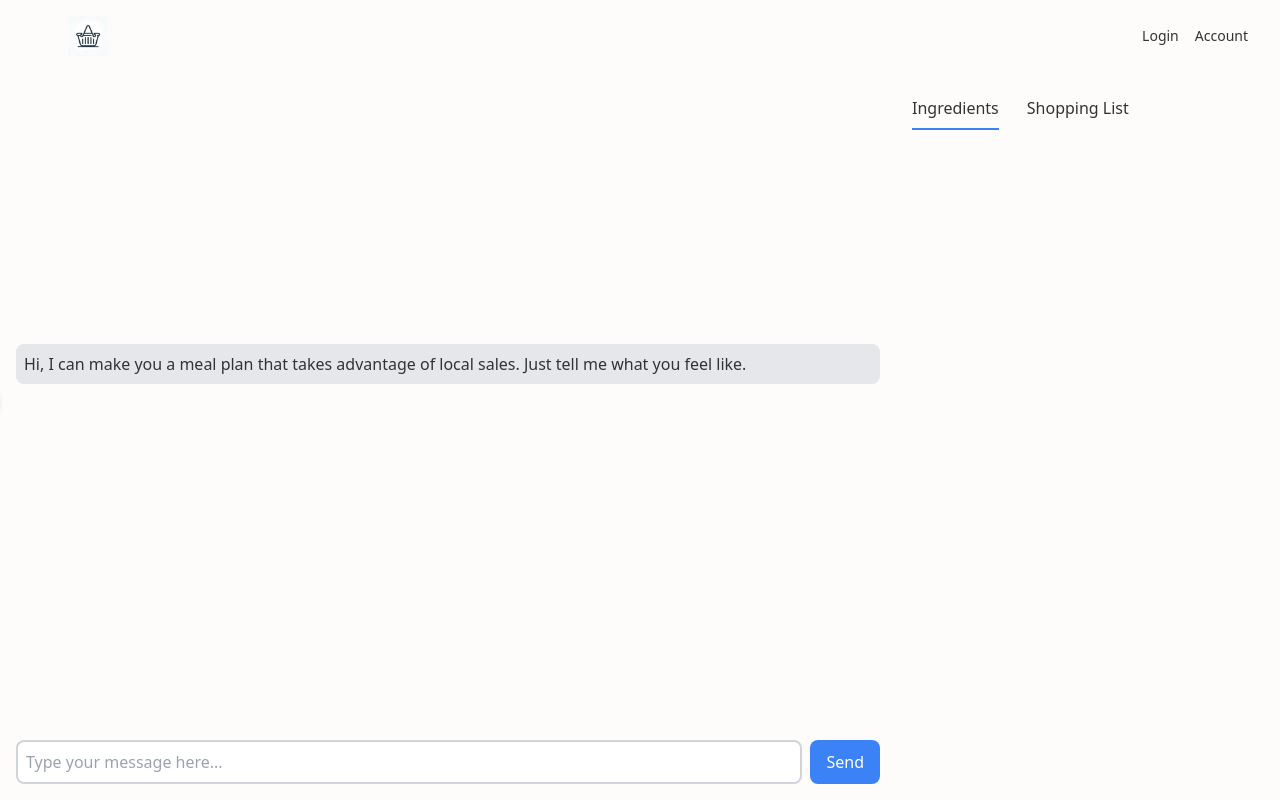
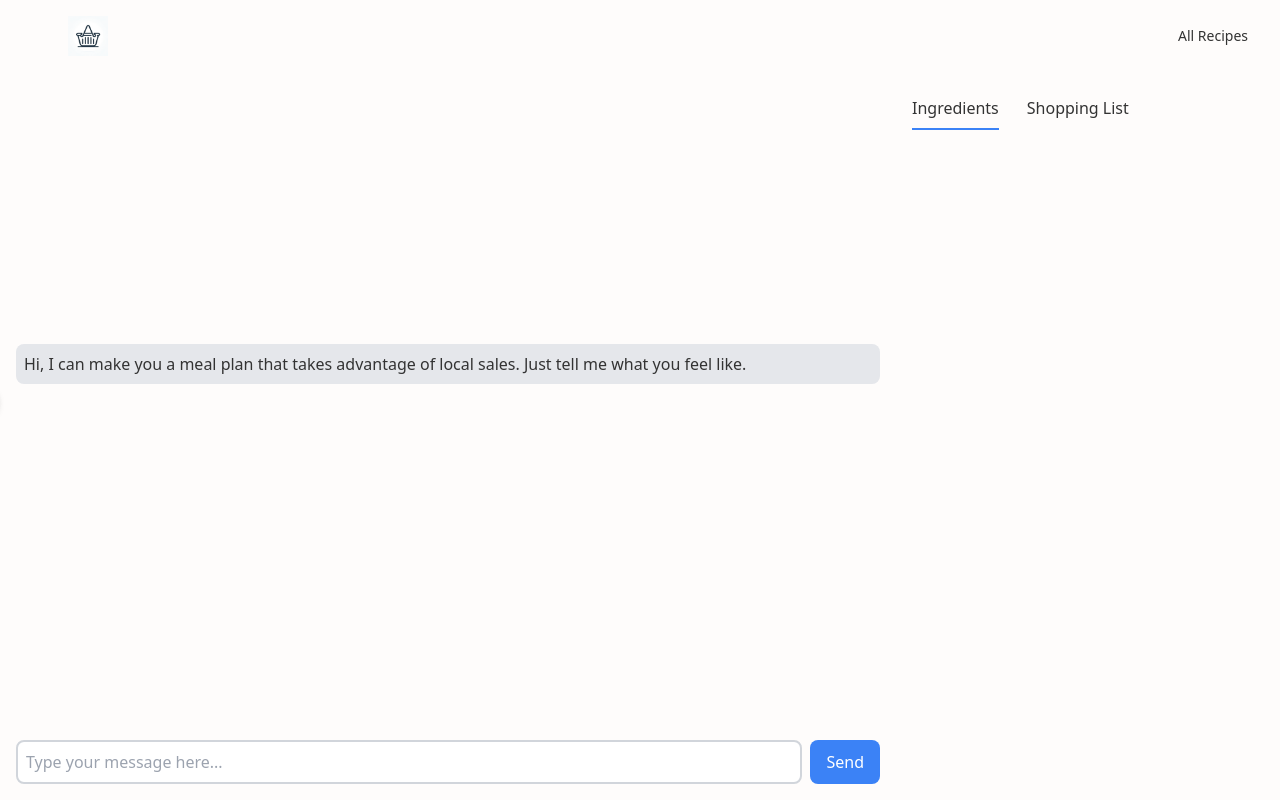
Before and after one commit to AStox/savvysupper, a Next.js app: page / in a window 1280 px wide. Built offline with nearby package versions, Linux system fonts and the light colour scheme.

Commit message:
Add all recipes page

```diff
--- a/components/MealPlanSection.tsx
+++ b/components/MealPlanSection.tsx
@@ -6,10 +6,14 @@ import RecipeModal from "./RecipeModal";
 import { Recipe } from "@/utils/generateRecipe";
 import ShoppingListSection from "./ShoppingListSection";
 
-const MealPlanSection: React.FC = () => {
+type Props = {
+  recipes?: Recipe[];
+};
+
+const MealPlanSection: React.FC<Props> = ({ recipes }) => {
   const [selectedMeal, setSelectedMeal] = useState<Recipe | null>(null);
   const { meals } = useAppState();
-  const recipes = meals;
+  recipes = recipes || meals;
 
   const handleMealSelect = (meal: Recipe) => {
     setSelectedMeal(meal);
--- a/components/TopBar.tsx
+++ b/components/TopBar.tsx
@@ -1,19 +1,18 @@
 import Image from "next/image";
+import Link from "next/link";
 import React from "react";
 
 const TopBar: React.FC = () => {
   return (
     <header className="py-4 px-6 flex justify-between items-center">
-      {/* Logo - Assuming the logo is white and needs a dark background to be visible */}
-      <div className="relative w-32 h-10 rounded-full flex justify-center items-center">
-        <Image src="/logo1.png" alt="SavvySupper Logo" layout="fill" objectFit="contain" />
-      </div>
+      <Link href="/" passHref>
+        <div className="relative w-32 h-10 rounded-full flex justify-center items-center">
+          <Image src="/logo1.png" alt="SavvySupper Logo" layout="fill" objectFit="contain" />
+        </div>
+      </Link>
       <div className="flex items-center">
-        <a href="/login" className="text-sm hover mx-2">
-          Login
-        </a>
-        <a href="/account" className="text-sm hover mx-2">
-          Account
+        <a href="/recipes" className="text-sm hover mx-2">
+          All Recipes
         </a>
       </div>
     </header>
--- /dev/null
+++ b/pages/recipes.tsx
@@ -0,0 +1,41 @@
+import React, { useEffect, useState } from "react";
+import styles from "./index.module.css";
+import TopBar from "../components/TopBar";
+import MealPlanSection from "../components/MealPlanSection";
+import SecondaryTopBar from "../components/SecondaryTopBar";
+import { AppStateProvider, useAppState } from "../components/AppStateContext";
+import { GetStaticProps } from "next";
+import prisma from "../lib/prisma";
+import { Recipe } from "@/utils/generateRecipe";
+import ShoppingListSection from "@/components/ShoppingListSection";
+import ChatSection from "@/components/ChatSection";
+
+export const getStaticProps: GetStaticProps = async () => {
+  const recipes = await prisma.recipe.findMany();
+  return {
+    props: { recipes: recipes },
+    revalidate: 10,
+  };
+};
+
+type Props = {
+  recipes: Recipe[];
+};
+
+const recipes: React.FC<Props> = ({ recipes }) => {
+  return (
+    <AppStateProvider>
+      <div className="flex flex-col h-screen">
+        <TopBar />
+        <div className="flex flex-row flex-grow overflow-hidden">
+          <div className="flex flex-col w-full h-full overflow-y-auto">
+            <MealPlanSection recipes={recipes} />
+          </div>
+          <ShoppingListSection />
+        </div>
+      </div>
+    </AppStateProvider>
+  );
+};
+
+export default recipes;
```
